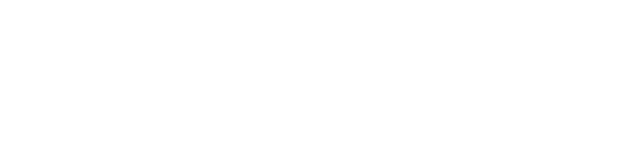
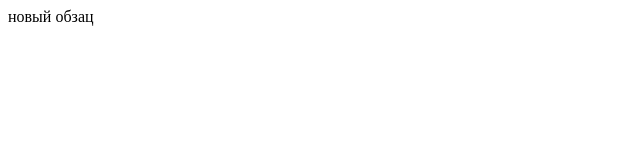
Before and after one commit to ChernovaNaday/myfirstsite, a plain HTML site: page index.html in a window 1280 px wide. Shown: the whole page, without its empty margins (0-640 px from the left). Drawn offline with Linux system fonts and the light colour scheme.

Commit message:
Update index.html

```diff
--- a/index.html
+++ b/index.html
@@ -5,6 +5,7 @@
         <title>Главная страница</title>
     </head>
     <body>
+        <d>новый обзац</d>
         <h></h>
     </body>
 </html>
```
